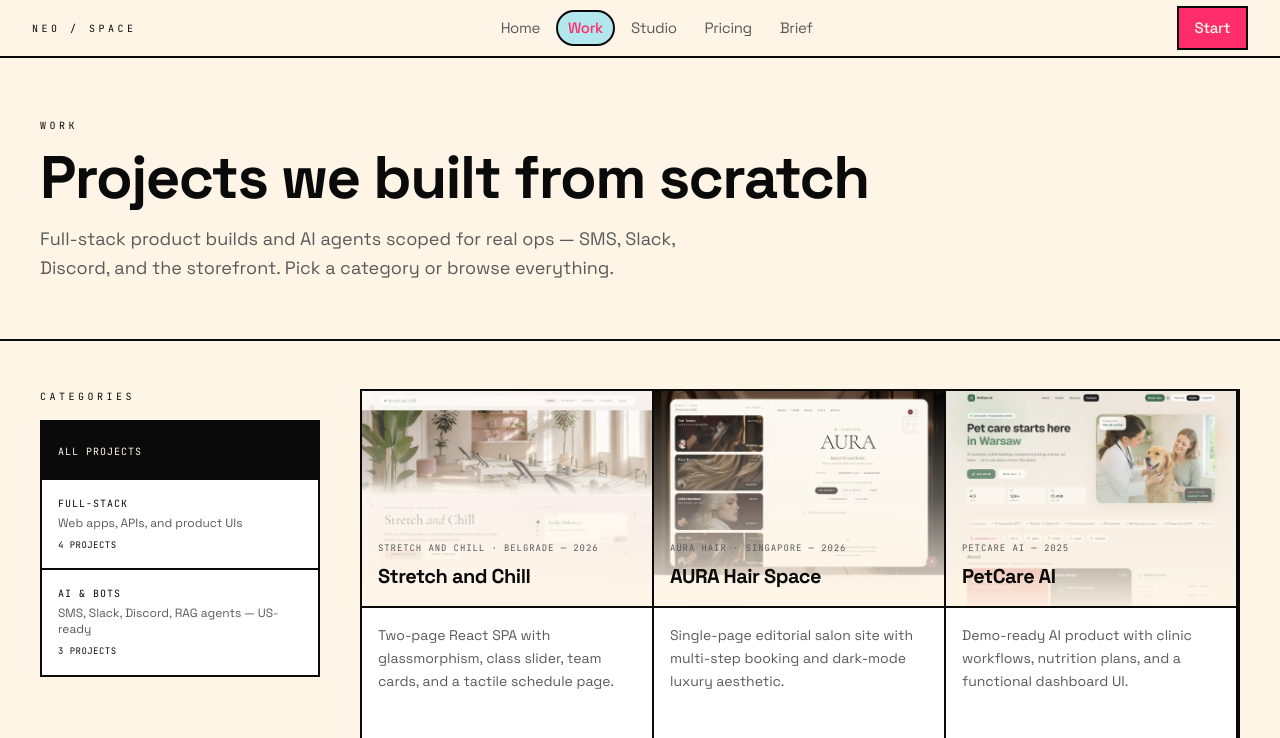
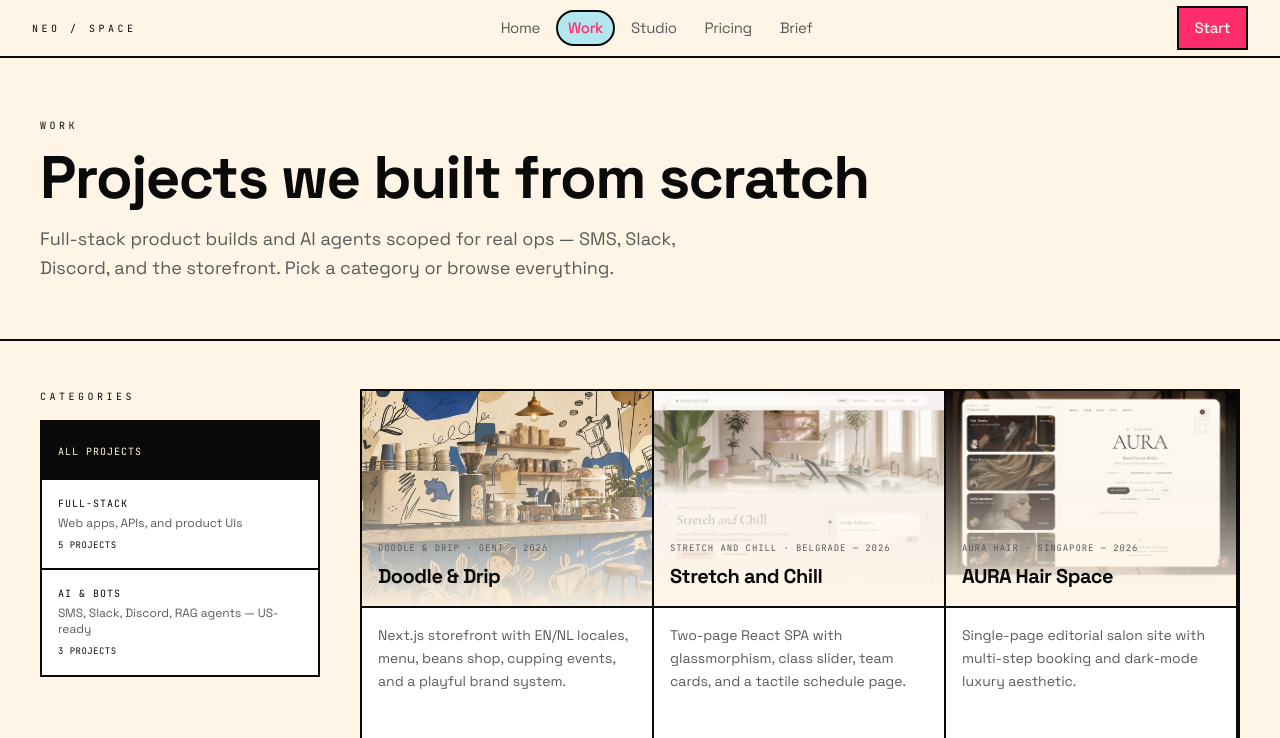
Before and after one commit to davydovavic002-cmyk/portfolioneoagency, a React (Vite) app: page /work in a window 1280 px wide. Shown: the top 738 px of the page. Built offline with nearby package versions, Linux system fonts and the light colour scheme.

Commit message:
Add Doodle & Drip coffee case to Work grid
Live preview at drip.neostudio.space — bilingual Gent specialty coffee storefront in Full-Stack.

Co-authored-by: Cursor <cursoragent@cursor.com>

```diff
--- a/src/data/cases.ts
+++ b/src/data/cases.ts
@@ -41,6 +41,50 @@ export interface CaseStudy {
 }
 
 export const cases: CaseStudy[] = [
+  {
+    id: 'doodle-drip',
+    title: 'Doodle & Drip',
+    pillar: 'fullstack',
+    tagline:
+      'Specialty coffee brand site for Gent — bold hand-drawn vibe, bilingual shop, events, and checkout-ready flows.',
+    description:
+      'Next.js storefront with EN/NL locales, menu, beans shop, cupping events, and a playful brand system.',
+    year: '2026',
+    client: 'Doodle & Drip · Gent',
+    duration: '12–16 days',
+    team: 'NEO Studio SPACE',
+    stack: ['Next.js', 'TypeScript', 'Tailwind CSS', 'Framer Motion', 'Zustand'],
+    previewUrl: 'https://drip.neostudio.space/',
+    coverImage: '/cases/doodle-drip.webp',
+    relatedPackageId: 'ecommerce-store',
+    overview:
+      'Doodle & Drip needed a site that feels like the brand: small-batch coffee with a loud doodle personality — not another beige café template. We built a bilingual Next.js experience covering menu, retail beans, events, visit, and checkout paths, live at drip.neostudio.space.',
+    challenge:
+      'A Gent specialty roastery needed ecommerce + vibe in one place: café story, shop, events, and NL/EN without a bloated theme.',
+    approach: [
+      {
+        title: 'Brand-first UI system',
+        body: 'Brutal borders, coffee-blue accents, and motion that matches the hand-drawn identity — readable on mobile, loud on desktop.',
+      },
+      {
+        title: 'Bilingual storefront',
+        body: 'EN/NL locale routing with shared product and content models so Gent regulars and visitors get the same flow.',
+      },
+      {
+        title: 'Menu, shop & events',
+        body: 'Café menu, beans shop, cupping events, and visit page wired as one product — not five disconnected landing pages.',
+      },
+      {
+        title: 'Ship & stage',
+        body: 'Next.js standalone deploy on studio infrastructure at drip.neostudio.space with cart and checkout-ready architecture.',
+      },
+    ],
+    outcomes: [
+      'Live at drip.neostudio.space with EN/NL experience',
+      'Shop + menu + events in one cohesive brand system',
+      '12–16 day build from scope to production subdomain',
+    ],
+  },
   {
     id: 'stretch-and-chill',
     title: 'Stretch and Chill',
```
Also changed, not shown: public/cases/doodle-drip.webp (added).
